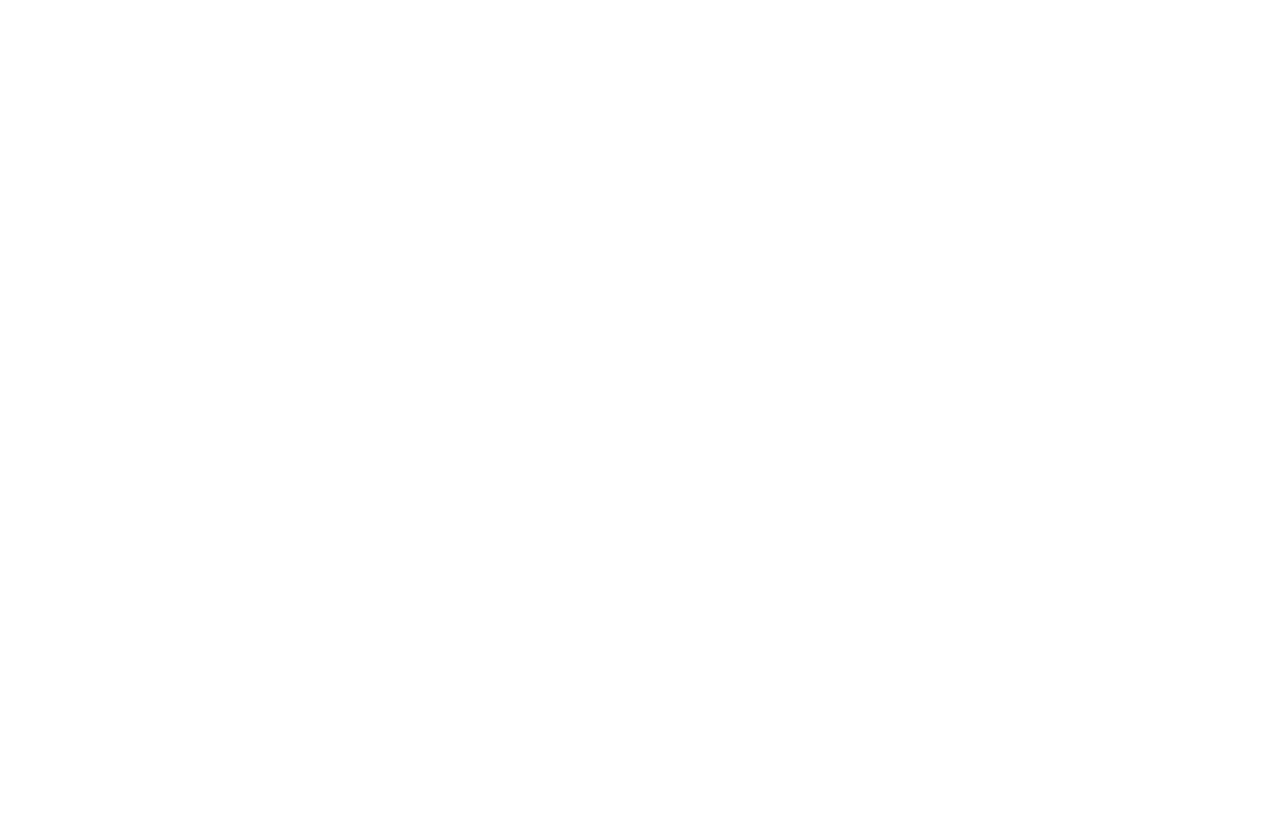
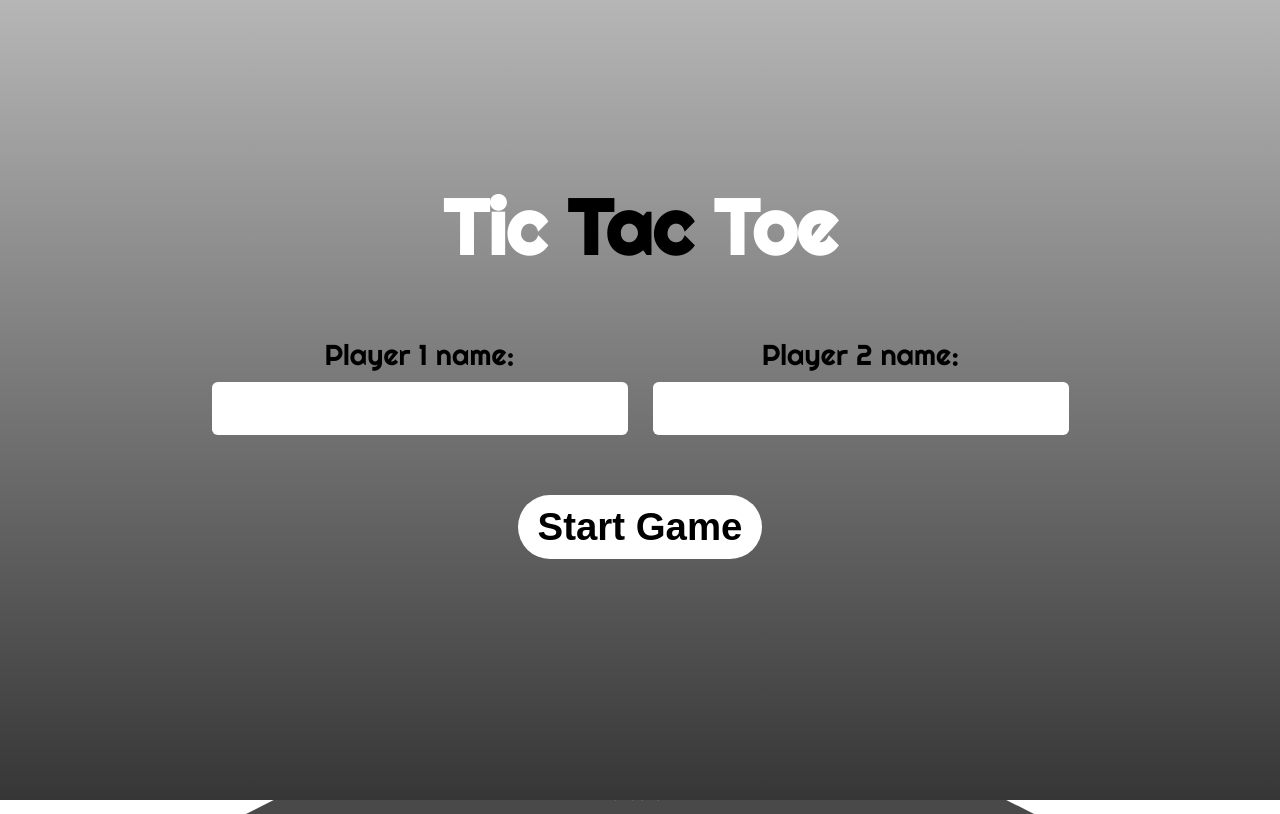
Before and after one commit to Krukuczek/Tic-Tac-Toe, a plain HTML site: page index.html in a window 1280 px wide. Drawn offline with Linux system fonts and the light colour scheme.

Commit message:
final Tic Tac Toe reslut

```diff
--- a/index.html
+++ b/index.html
@@ -8,7 +8,56 @@
     <title>Tic-Tac-Toe</title>
 </head>
 <body>
+    <div id="menuScreen">
+        <div id="menuContainer">
+            <h1>Tic <span class="blackText">Tac</span> Toe</h1>
+            <div id="playerInputContainer">
+                <div>
+                    <span>Player 1 name: </span>
+                    <input type="text" id="firstPlayerName">
+                </div>
 
+                <div>
+                    <span>Player 2 name: </span>
+                    <input type="text" id="secondPlayerName">
+                </div>
+            </div>
+            <input type="button" id="gameStartButton" value="Start Game" onclick="startGame()">
+        </div>
+    </div>
+    <div id="gameScreen">
+        <header>
+            <h1>Tic <span class="blackText">Tac </span>Toe</h1>
+        </header>
+        <main>
+            <div id="score">
+                <span id="playerOneScore"></span>
+                <span id="playerTwoScore"></span>
+            </div>
+            <div id="currentPlayerContainer">
+                <span>Current Turn:</span>
+                <span id="currentPlayer" class="whiteText"></span>
+            </div>
+            <div id="gameBoard" class="whiteBackground">
+                <button id="0" onclick="game.play(0)"></button>
+                <button id="1" onclick="game.play(1)"></button>
+                <button id="2" onclick="game.play(2)"></button>
+                <button id="3" onclick="game.play(3)"></button>
+                <button id="4" onclick="game.play(4)"></button>
+                <button id="5" onclick="game.play(5)"></button>
+                <button id="6" onclick="game.play(6)"></button>
+                <button id="7" onclick="game.play(7)"></button>
+                <button id="8" onclick="game.play(8)"></button>
+            </div>
+            <input type="button" value="Reset" id="resetButton" onclick="game.reset()">
+        </main>
+        <footer>
+            <a href="https://github.com/Krukuczek/Tic-Tac-Toe">Krukuczek &copy; </a>
+        </footer>
+    </div>
+    <div id="resultScreen">
+        <span id="resultScreenWinner"></span>
+    </div>
 </body>
 </html>
 <script src="script.js"></script>
--- a/script.js
+++ b/script.js
@@ -1,21 +1,46 @@
 const players = (name, token) => {
     token ? mark='O' : mark="X";
-    return {name,token,mark};
+    const score=0;
+    return {name,token,mark, score};
 };
-const player1 = players('Max', true);
-const player2 = players("Jan", false);
 
-const startGame =() => {
-    const _gameBoard = [0,0,0,0,0,0,0,0,0];
+function startGame(){
+    let name1=document.getElementById('firstPlayerName').value;
+    let name2=document.getElementById('secondPlayerName').value;
+    name1 === '' ? name1='player1' : 0 ;
+    name2 === '' ? name2='player2' : 0 ;
+    const player1 = players(name1, true);
+    const player2 = players(name2, false);
+    document.getElementById("menuScreen").style.display='none';
+    document.getElementById("currentPlayer").innerText=player1.name + ': '+ player1.mark;
+    document.getElementById('playerOneScore').innerText= player1.name + ' score: ' + player1.score;
+    document.getElementById('playerTwoScore').innerText= player2.name + ' score: ' + player2.score;
+    return game = gameLogic(player1,player2);
+}
+
+const gameLogic =(player1,player2) => {
+
+    let _gameBoard = [0,0,0,0,0,0,0,0,0];
+
     const _wincoditions = [[0,1,2],[3,4,5],[6,7,8],[0,3,6],[1,4,7],[2,5,8],[0,4,8],[2,4,6]];
+
     let _currentPlayer =  player1.token ? player1 : player2;
+
     const _displayBoard = (()=>{
-        for (let i = 0; i < 9; i += 3) {
-            console.log(_gameBoard[i], _gameBoard[i + 1], _gameBoard[i + 2]);
-        }
+        _gameBoard.forEach((element, index) => {
+            let elementToDisplay = element == 0 ? '' : element ;
+            document.getElementById(index).innerText= elementToDisplay;
+            if(element==='X'){
+                document.getElementById(index).classList.add('blackText');
+            }else if(element==='O'){
+                document.getElementById(index).classList.add('whiteText');
+            }
+        })
     });
+
     const _change_currentPlayer = () => _currentPlayer=player1.token ? player1 : player2;
-    const _checkWin = (() => {
+
+    const _checkResult = (() => {
 
         _wincoditions.forEach(condition=>{
             const compareBoard =
@@ -23,10 +48,84 @@ const startGame =() => {
             _gameBoard[condition[1]] ==_currentPlayer.mark &&
             _gameBoard[condition[2]] ==_currentPlayer.mark ;
             if(compareBoard){
-                console.log(_currentPlayer.name + ' won');
+                _currentPlayer==player1?player1.score++:player2.score++;
+                _showResult('win');
             }
         })
+
+        let draw=0;
+        _gameBoard.forEach(element => {
+            if(element!==0){
+                draw++;
+            }
+        });
+        if(draw==9){
+            _showResult('draw')
+        }
     });
+
+    const _showResult = ((result)=>{
+        const winnerDisplay = document.getElementById('resultScreen');
+        winnerDisplay.style.display='flex';
+        if(result==='win'){
+            document.getElementById('resultScreenWinner').innerText=_currentPlayer.name + ' won';
+        }else if(result==='draw'){
+            document.getElementById('resultScreenWinner').innerText= "it's a draw";
+        }
+        let cleanAfter = () => winnerDisplay.style.display='none';
+        document.getElementById('playerOneScore').innerText= player1.name + ' score: ' + player1.score;
+        document.getElementById('playerTwoScore').innerText= player2.name + ' score: ' + player2.score;
+        setTimeout(cleanAfter,2000)
+        setTimeout(reset(),2000)
+    });
+
+    const _colorToggle = (()=>{
+
+        const playerDisplay=document.getElementById("currentPlayer");
+        if(playerDisplay.classList.contains('whiteText')){
+
+            playerDisplay.classList.add('blackText');
+            playerDisplay.classList.remove('whiteText');
+
+        }else if(playerDisplay.classList.contains('blackText')){
+
+            playerDisplay.classList.remove('blackText');
+            playerDisplay.classList.add('whiteText');
+        }
+
+        const gameBcg=document.getElementById("gameBoard");
+        if(gameBcg.classList.contains('whiteBackground')){
+
+            gameBcg.classList.add('blackBackground');
+            gameBcg.classList.remove('whiteBackground');
+
+        }else if(gameBcg.classList.contains('blackBackground')){
+
+            gameBcg.classList.remove('blackBackground');
+            gameBcg.classList.add('whiteBackground');
+
+        }
+
+    });
+
+    const _showPlayer = (()=> {
+        const playerDisplay=document.getElementById("currentPlayer");
+        playerDisplay.innerText = _currentPlayer.name + ': ' + _currentPlayer.mark;
+    });
+
+    const _resetgameBoard = () => {
+        _gameBoard=_gameBoard.map(element=>element=0);
+        for(i=0;i<9;i++){
+            let element= document.getElementById(i);
+            element.classList.remove(...element.classList);
+        }
+    }
+
+    const reset = (() => {
+        _resetgameBoard();
+        _displayBoard();
+    });
+
     const play = ((position)=>{
         if(_gameBoard[position] !== 0 ) { console.log('you can not place there'); return 0 }
         _gameBoard[position]=_currentPlayer.mark;
@@ -39,11 +138,13 @@ const startGame =() => {
             player2.token=false;
         }
         _displayBoard();
-        _checkWin();
+        _checkResult();
         _change_currentPlayer();
-        console.log('current player is '+ _currentPlayer.name);
+        _showPlayer();
+        _colorToggle();
     });
     return {
-        play
+        play,
+        reset
     }
 };
--- a/style.css
+++ b/style.css
@@ -0,0 +1,206 @@
+@import url('https://fonts.googleapis.com/css2?family=Righteous&display=swap');
+body,html{
+    margin: 0;
+    padding: 0;
+    font-family: 'Righteous', cursive, system-ui;
+    height: 100%;
+}
+#menuScreen{
+    display: block;
+    position: absolute;
+    background: rgb(54,54,54);
+    background: linear-gradient(0deg, rgba(54,54,54,1) 0%, rgba(182,182,182,1) 100%);
+    width: 100%;
+    height: 100%;
+    z-index: 2;
+}
+#menuContainer{
+    font-size: 1.5vw;
+    margin-top: 10%;
+    display: flex;
+    flex-direction: column;
+    align-items: center;
+    gap:10px;
+}
+#menuContainer h1{
+    color: white;
+    font-size: 4em;
+}
+#playerInputContainer{
+    display: flex;
+    gap: 25px;
+}
+#playerInputContainer >div {
+    display: flex;
+    flex-direction: column;
+    align-items: center;
+    gap: 10px;
+    font-size: 1.5em;
+}
+#playerInputContainer input{
+    border: none;
+    font-size: 1em;
+    padding: 10px 20px 10px 20px;
+    border-radius: 0.2em;
+}
+#playerInputContainer input:focus{
+    outline: none;
+    outline: 2px solid black;
+}
+#gameStartButton{
+    margin-top: 50px;
+    padding: 10px 20px 10px 20px;
+    font-size: 2em;
+    cursor: pointer;
+    background-color: white;
+    color: black;
+    font-weight: bold;
+    border: none;
+    border-radius: 1em;
+}
+#gameStartButton:hover{
+    background-color: black;
+    color:white;
+}
+
+#gameScreen{
+    height: 100%;
+    background: rgb(54,54,54);
+    background: linear-gradient(0deg, rgba(54,54,54,1) 0%, rgba(182,182,182,1) 100%);
+    display: flex;
+    flex-direction: column;
+    align-items: center;
+}
+header{
+    text-align: center;
+    background-color: #747474;
+    width: 60%;
+    display: flex;
+    align-items: center;
+    justify-content: center;
+    clip-path:   polygon(0 0, 100% 0, 90% 100%, 10% 100%);
+}
+header h1{
+    margin: 0px;
+    padding: 10px;
+    color:white
+}
+.blackText{
+    color: black;
+}
+.whiteText{
+    color: white;
+}
+.whiteBackground{
+    background-color: white;
+}
+.blackBackground{
+    background-color: black;
+}
+
+main{
+    width: 100%;
+    flex: 1;
+    display: flex;
+    flex-direction: column;
+    align-items: center;
+    justify-content: center;
+    gap:2em;
+    text-align: center;
+}
+#score{
+    width: 50%;
+    font-size: 3vw;
+    display: flex;
+    align-items: center;
+    justify-content: space-around;
+    flex-direction: row;
+    color: white;
+}
+#currentPlayerContainer{
+    font-size: 2em;
+    display: flex;
+    flex-direction: column;
+}
+#currentPlayer{
+    font-size: 0.8em;
+}
+
+#gameBoard{
+    width: clamp(320px, 30rem, 750px);
+    height: clamp(320px, 30rem, 750px);
+    border-radius: 5%;
+    box-shadow: 5px 5px 5px 5px rgb(0,0,0,0.5);
+    display: grid;
+    grid-template-columns: 1fr 1fr 1fr;
+    grid-template-rows: 1fr 1fr 1fr;
+    gap: 25px;
+    padding: 25px;
+}
+#gameBoard > button {
+    background-color: #747474;
+    border: none;
+    cursor: pointer;
+    border-radius: 5%;
+    box-shadow: 4px 4px 5px 0px rgb(0,0,0,0.3);
+    font-size: 4em;
+}
+#gameBoard > button:hover{
+    transform: scale(110%);
+}
+#resetButton{
+    gap: 30px;
+    font-size: 1.5em;
+    cursor: pointer;
+    padding: 10px 20px 10px 20px;
+    border-radius: 1em;
+    border: none;
+}
+#resetButton:hover{
+    color: white;
+    background-color: black;
+}
+
+footer{
+    width: 60%;
+    background-color: #494949;
+    clip-path:   polygon(10% 0, 90% 0%, 100% 100%, 0% 100%);
+    display: flex;
+    align-items: center;
+    justify-content: center;
+    padding: 10px;
+    color: white;
+}
+#resultScreen{
+    position: absolute;
+    display: none;
+    width: 100%;
+    height: 100%;
+    backdrop-filter: blur(5px);
+    top:0;
+    align-items: center;
+    justify-content: center;
+}
+#resultScreenWinner{
+    background-color: rgba(54,54,54,0.9);
+    border-radius: 3em;
+    text-align: center;
+    padding: 1em;
+    font-size: 5em;
+    text-shadow: 0px 0px 15px white;
+}
+a{
+    text-decoration: none;
+    color:white;
+}
+a:hover{
+    transform: scale(110%);
+    color: black;
+}
+
+@media (max-width: 600px) {
+    #gameBoard {
+      width: 300px;
+      height: 300px;
+    }
+  }
```
